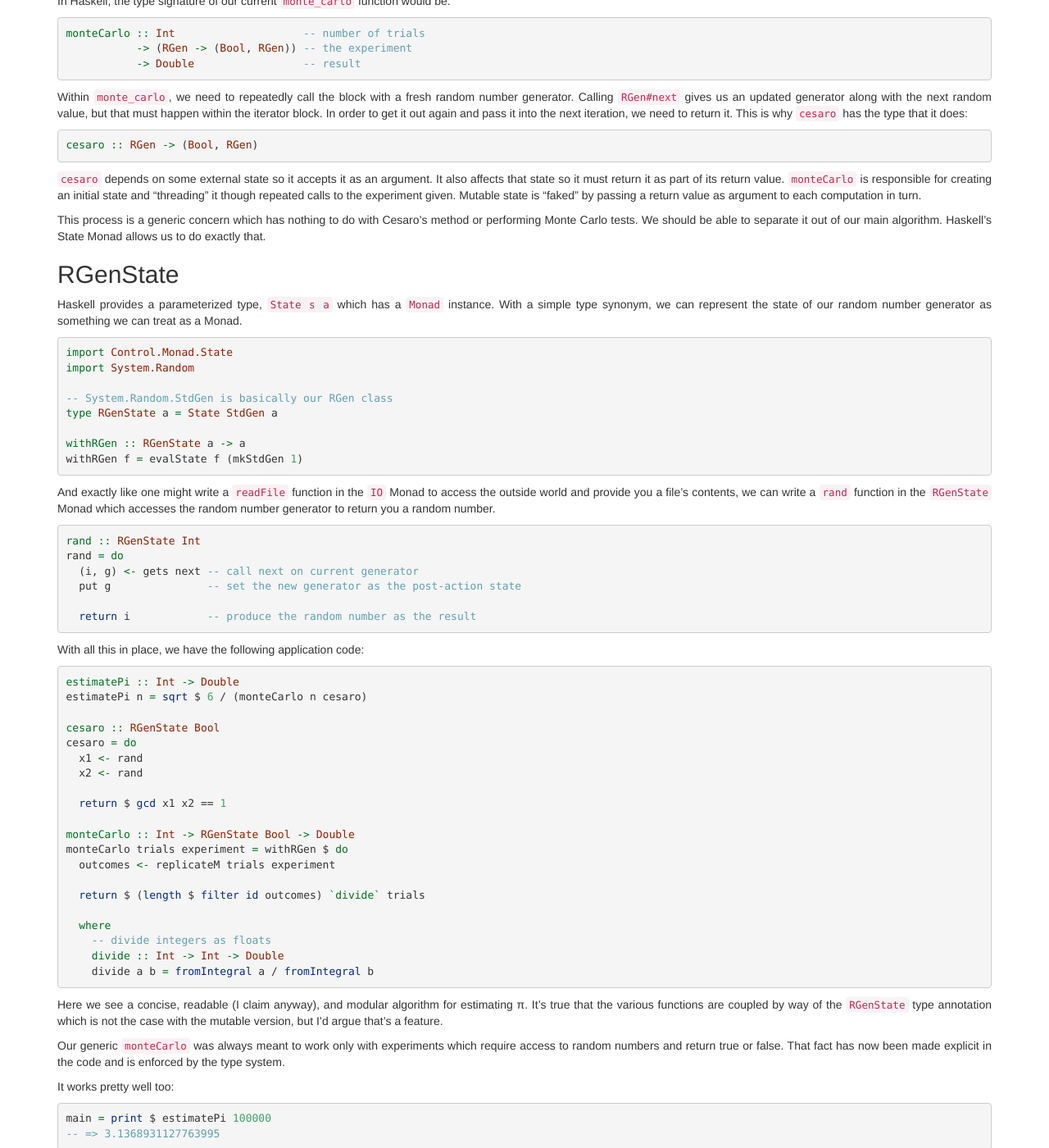
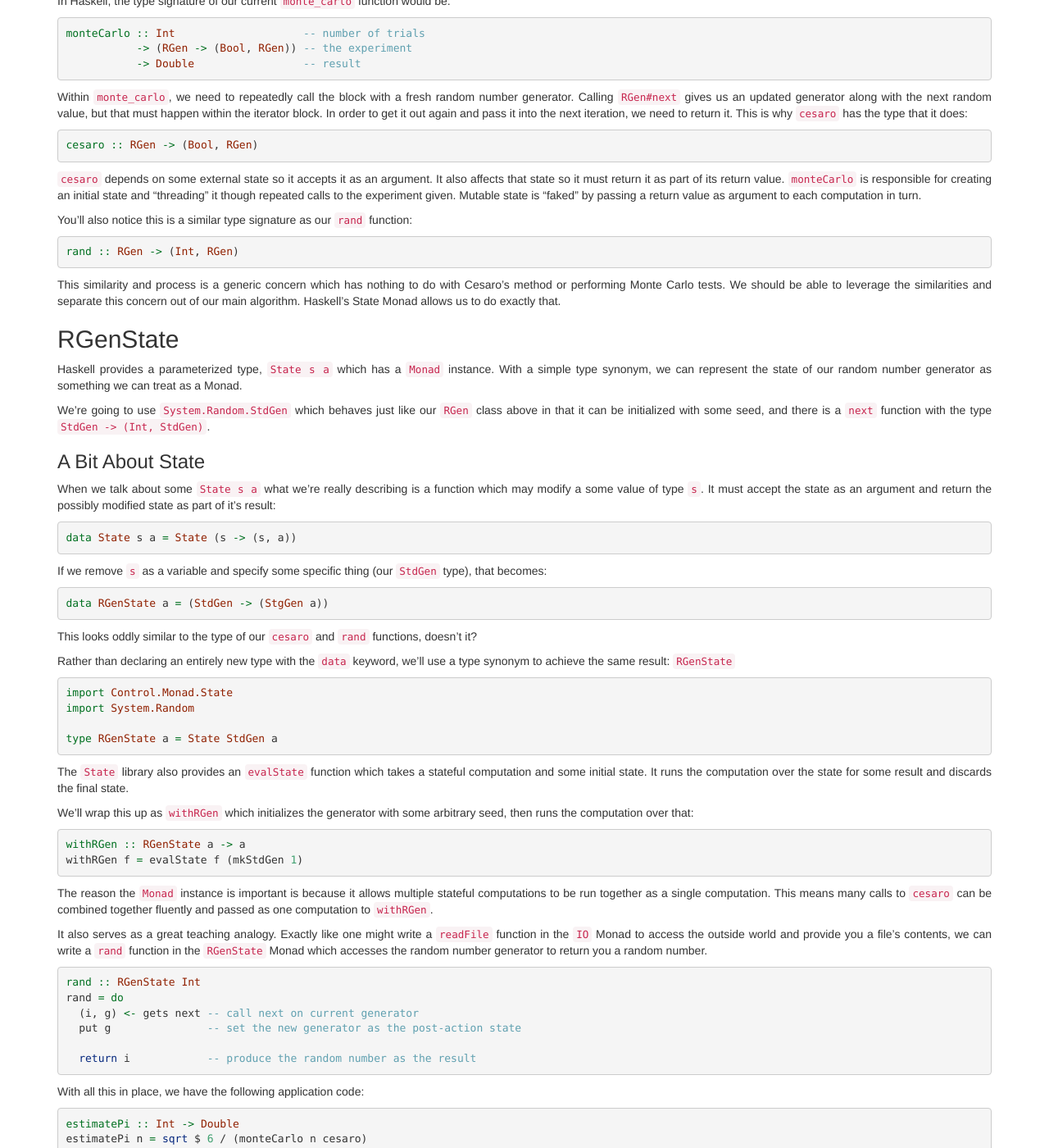
Before and after one commit to pbrisbin/pbrisbin.com, a Jekyll site: the page built from _posts/2014-02-09-random_numbers_without_mutation.md, in a window 1280 px wide and 1400 px high, scrolled down 2738 px. Shown: the whole window at 82% size. Built offline with Jekyll 4.4.1, drawn with Linux system fonts in a browser that asks for light colours; some of the changed text lies outside the part shown.

Commit message:
Add section to random number post

````diff
--- a/_posts/2014-02-09-random_numbers_without_mutation.md
+++ b/_posts/2014-02-09-random_numbers_without_mutation.md
@@ -78,7 +78,7 @@
 Sussman states that without this impure `rand` function, it would be
 very difficult to decouple the `cesaro` function from the `monte_carlo`
 one. Without utilizing (re)assignment and mutation, we would have to
-write our estimation function like so:
+write our estimation function as one giant blob:
 
 ```ruby
 def estimate_pi(trials)
@@ -204,10 +204,17 @@
 state is "faked" by passing a return value as argument to each
 computation in turn.
 
-This process is a generic concern which has nothing to do with Cesaro's
-method or performing Monte Carlo tests. We should be able to separate it
-out of our main algorithm. Haskell's State Monad allows us to do exactly
-that.
+You'll also notice this is a similar type signature as our `rand`
+function:
+
+```haskell
+rand :: RGen -> (Int, RGen)
+```
+
+This similarity and process is a generic concern which has nothing to do
+with Cesaro's method or performing Monte Carlo tests. We should be able
+to leverage the similarities and separate this concern out of our main
+algorithm. Haskell's State Monad allows us to do exactly that.
 
 ## RGenState
 
@@ -215,21 +222,63 @@
 instance. With a simple type synonym, we can represent the state of our
 random number generator as something we can treat as a Monad.
 
+We're going to use `System.Random.StdGen` which behaves just like our
+`RGen` class above in that it can be initialized with some seed, and
+there is a `next` function with the type `StdGen -> (Int, StdGen)`.
+
+### A Bit About State
+
+When we talk about some `State s a` what we're really describing is a
+function which may modify a some value of type `s`. It must accept the
+state as an argument and return the possibly modified state as part of
+it's result:
+
+```haskell
+data State s a = State (s -> (s, a))
+```
+
+If we remove `s` as a variable and specify some specific thing (our
+`StdGen` type), that becomes:
+
+```haskell
+data RGenState a = (StdGen -> (StgGen a))
+```
+
+This looks oddly similar to the type of our `cesaro` and `rand`
+functions, doesn't it?
+
+Rather than declaring an entirely new type with the `data` keyword,
+we'll use a type synonym to achieve the same result: `RGenState`
+
 ```haskell
 import Control.Monad.State
 import System.Random
 
--- System.Random.StdGen is basically our RGen class
 type RGenState a = State StdGen a
+```
 
+The `State` library also provides an `evalState` function which takes a
+stateful computation and some initial state. It runs the computation
+over the state for some result and discards the final state.
+
+We'll wrap this up as `withRGen` which initializes the generator with
+some arbitrary seed, then runs the computation over that:
+
+```haskell
 withRGen :: RGenState a -> a
 withRGen f = evalState f (mkStdGen 1)
 ```
 
-And exactly like one might write a `readFile` function in the `IO` Monad
-to access the outside world and provide you a file's contents, we can
-write a `rand` function in the `RGenState` Monad which accesses the
-random number generator to return you a random number.
+The reason the `Monad` instance is important is because it allows
+multiple stateful computations to be run together as a single
+computation. This means many calls to `cesaro` can be combined together
+fluently and passed as one computation to `withRGen`.
+
+It also serves as a great teaching analogy. Exactly like one might write
+a `readFile` function in the `IO` Monad to access the outside world and
+provide you a file's contents, we can write a `rand` function in the
+`RGenState` Monad which accesses the random number generator to return
+you a random number.
 
 ```haskell
 rand :: RGenState Int
@@ -260,7 +309,7 @@
   return $ (length $ filter id outcomes) `divide` trials
 
   where
-    -- divide integers as floats
+    -- unimportant, just divides integers as floats
     divide :: Int -> Int -> Double
     divide a b = fromIntegral a / fromIntegral b
 ```
@@ -281,3 +330,79 @@
 main = print $ estimatePi 100000
 -- => 3.1368931127763995
 ```
+
+## And For My Last Trick
+
+It's easy to fall into the trap of thinking that Haskell's type system
+is limiting in some way. The `monteCarlo` function above can only work
+with random-number-based experiments? That's weak.
+
+Not so fast.
+
+Remember that `RGenState` is just another Monad. Why is being a `Monad`
+a useful thing? If code is not relying on you, but only on the fact that
+you're a Monad, that means you can be swapped out for any other Monad.
+
+For example, suppose the following refactoring:
+
+```haskell
+estimatePi :: Int -> Double
+estimatePi n = sqrt $ 6 / withRGen (monteCarlo n cesaro)
+
+cesaro :: RGenState Bool
+cesaro = do
+  x1 <- rand
+  x2 <- rand
+
+  return $ gcd x1 x2 == 1
+
+monteCarlo :: Monad m => Int -> m Bool -> m Double
+monteCarlo trials experiment = do
+  outcomes <- replicateM trials experiment
+
+  return $ (length $ filter id outcomes) `divide` trials
+
+  where
+    -- unimportant, just divides integers as floats
+    divide :: Int -> Int -> Double
+    divide a b = fromIntegral a / fromIntegral b
+```
+
+The minor change made was moving the call to `withRGen` up into
+`estimatePi`. It's the function which uses `cesaro` which requires
+random numbers, so it can be the one to *evaluate the Monad* which
+requires providing and managing the random number context. You didn't
+realize that concerns could be so well separated, did you?
+
+`monteCarlo` can now work with *any Monad*! This makes perfect sense:
+The purpose of this function is to run experiments and tally outcomes.
+The idea of an *experiment* only makes sense if there's some outside
+force which might change the results from run to run, *but who cares
+what that outside force is?* Haskell don't care. Haskell requires we
+only specify it as far as we need to: it's some Monad `m`, nothing more.
+
+This means we can run IO-based experiments via the Monte Carlo method
+with the same `monteCarlo` function just as easily:
+
+```haskell
+estimatePi :: Int -> IO Double
+estimatePi n = do
+  let p = monteCarlo n cesaroIO
+
+  return $ sqrt (6 / p)
+
+-- What if Cesaro claimed the probability that the current second is an
+-- even number is equal to 6/pi2?
+cesaroIO :: IO Bool
+cesaroIO = do
+  t <- getCurrenTime
+
+  return $ even $ utcDayTime t
+
+monteCarlo :: Monad m => Int -> m Bool -> m Double
+monteCarlo trials experiment = -- doesn't change at all!
+```
+
+I find the fact that this expressiveness, generality, and polymorphism
+can share the same space as the strictness and incredible safety of this
+type system fascinating.
````
